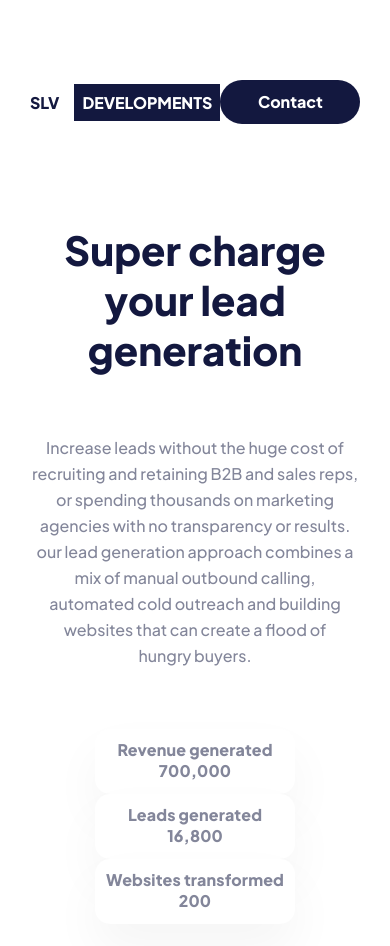
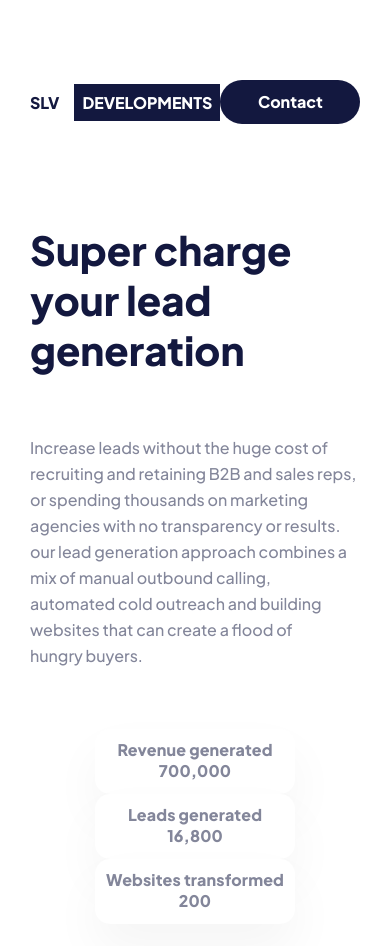
Before and after one commit to shaunvan119/slv-sales-landing-page, a React (Create React App) app: page / in a window 390 px wide. Shown: the top 946 px of the page. Built offline with nearby package versions, Linux system fonts and the light colour scheme.

Commit message:
fixing css layout webdesignpage

```diff
--- a/src/components/Contact.js
+++ b/src/components/Contact.js
@@ -1,5 +1,6 @@
 import React, { useState, useRef } from "react";
 import emailjs from "@emailjs/browser";
+
 
 
 
@@ -51,6 +52,7 @@ const Contact = () => {
         <div> {result ? <Result/> : null}</div>
         <input className="contact-button" type="submit" value="Send" />
       </form>
+
    </div>
   );
 };
--- a/src/components/infopages/ApptPage.js
+++ b/src/components/infopages/ApptPage.js
@@ -6,9 +6,9 @@ import Header from "../Header"
 function ApptPage() {
 
     return (
-
+        <div>
+        <Header/>
         <div className="info-container">
-        <Header/>
 
             <h2 className="top-heading">Appoitment Setting</h2>
             <p className="top-paragraph">We qualify and set appointments for your sales team,<br/>
@@ -21,7 +21,7 @@ function ApptPage() {
             </div>
 
         </div>
-
+        </div>
     )
 }
 
--- a/src/components/infopages/AutoPage.js
+++ b/src/components/infopages/AutoPage.js
@@ -5,8 +5,11 @@ import Header from "../Header"
 function AutoPage() {
 
     return (
+
+        <div>
+        <Header/>
         <div className="info-container">
-        <Header/>
+
             <h2 className="top-heading">Minimize your spend<br/>on marketing and wages</h2>
             <p className="top-paragraph">With so many emerging software tools on the market to help automate your outbound strategy<br/>
                 it can be confusing on what tools, messages and target audience will deliver results. <br/>
@@ -17,7 +20,7 @@ function AutoPage() {
                 hold positions relevant to your target audience. In return lower lower cost per lead.  </p>
 
         </div>
-
+        </div>
     )
 }
 
--- a/src/components/infopages/ColdCallingPage.js
+++ b/src/components/infopages/ColdCallingPage.js
@@ -5,8 +5,10 @@ import Header from "../Header"
 function ColdCallingPage() {
 
     return (
+
+        <div>
+        <Header/>
         <div className="info-container">
-        <Header/>
             <h2 className="top-heading">Cold Calling</h2>
             <p className="top-paragraph">With over 10 years experience cold calling we have developed innovative scripts that cut through<br/>
                 gate keepers, and have meaningful discussions with key decision makers. How many times <br/>
@@ -21,7 +23,7 @@ function ColdCallingPage() {
             </div>
 
         </div>
-
+        </div>
     )
 }
 
--- a/src/components/infopages/LeadPage.js
+++ b/src/components/infopages/LeadPage.js
@@ -5,9 +5,10 @@ import Header from "../Header"
 function LeadPage() {
 
     return (
-        <div className="warpper-footer">
+        <div>
+        <Header/>
         <div className="info-container">
-        <Header/>
+
             <h2 className="top-heading">Lead list generation</h2>
             <p className="top-paragraph">We can generate 1000s of decision makers with emails, mobile and landline numbers, <br/>
             using contact scraping software we can pull a data list together based on roles and job titles, generating <br/>
--- a/src/index.css
+++ b/src/index.css
@@ -5,10 +5,15 @@ body {
 }
 
 
+.top-section {
 
+  margin-left: 50px;
+  margin-bottom: 200px;
 
-.top-section {
-  margin-bottom: 150px;
+}
+
+.info-container {
+  margin-left: 50px;
 
 }
 
@@ -39,8 +44,9 @@ body {
 .wrapper {
   display: flex;
   flex-direction: column;
-  max-width: 1100px; /*adjust the width to auto adjust*/
+  width: 100%; /*adjust the width to auto adjust*/
   margin: 0 auto;
+
 
 }
 
@@ -48,10 +54,13 @@ body {
   display: flex;
   flex-direction: row;
   justify-content: space-between;
+  margin-left: 50px;
+
 }
 
 .call-button {
   margin-top: 24px;
+  margin-right: 50px;
 
 }
 
@@ -70,6 +79,8 @@ body {
   box-shadow: 0px 25px 50px rgba(6, 22, 141, 0.0442381);
   border-radius: 15px;
 
+
+
 }
 
 .grid-title, .grid-paragraph {
@@ -79,7 +90,8 @@ body {
 
 .main-container {
   display: grid;
-  grid-template-columns: auto auto auto;
+  grid-template-columns: 400px 400px 400px;
+   margin: 0 auto;
 
 }
 
@@ -94,6 +106,7 @@ body {
   background: linear-gradient(180deg, #FF6F48 0%, #F02AA6 100%);
   box-shadow: 0px 25px 50px rgba(6, 22, 141, 0.0442381);
   border-radius: 15px;
+
 }
 
 .contact-button {
@@ -376,6 +389,7 @@ button {
   width: 500px;
   height: 365px;
   margin: 20px;
+
   box-shadow: 0px 25px 50px rgba(6, 22, 141, 0.0442381);
 }
 
@@ -400,9 +414,10 @@ button {
 }
 
 .image-computer {
-  border-radius: 15px;
+  border-radius: 0px;
   height: 400px;
-  width: 400px;
+  width: 35vw;
+
 
 }
 
@@ -418,7 +433,7 @@ button {
   margin-bottom:  100px;
   display: flex;
   justify-content: center;
-  justify-content: space-between;
+  justify-content: space-evenly;
 
 }
 
@@ -458,6 +473,7 @@ button {
   font-family: 'Jost', sans-serif;
   font-weight: 400;
   font-size: 35px;
+
 }
 
 .view-projects {
@@ -496,7 +512,9 @@ color:#FFFFFF;
 
 .portfolio-grid {
   display: grid;
-  grid-template-columns: auto auto;
+  grid-template-columns: 600px 600px;
+
+  justify-content: center;
 
 
 }
@@ -536,6 +554,13 @@ color:#FFFFFF;
 
 
   }
+
+  .top-section {
+
+  margin-left: 0px;
+
+
+}
 
   .grid-container-one {
   margin-right: 100px;
@@ -607,6 +632,13 @@ color:#FFFFFF;
 
 
   }
+.top-section {
+
+  margin-left: 0px;
+
+
+}
+
 
   .webdesign {
   font-size: 30px;
@@ -757,4 +789,16 @@ form {
   margin-top: -100px;
 }
 
+.info-container {
+  margin-left: 0px;
+
 }
+
+.top-section {
+
+  margin-left: 0px;
+  text-align: start;
+
+}
+
+}
```
